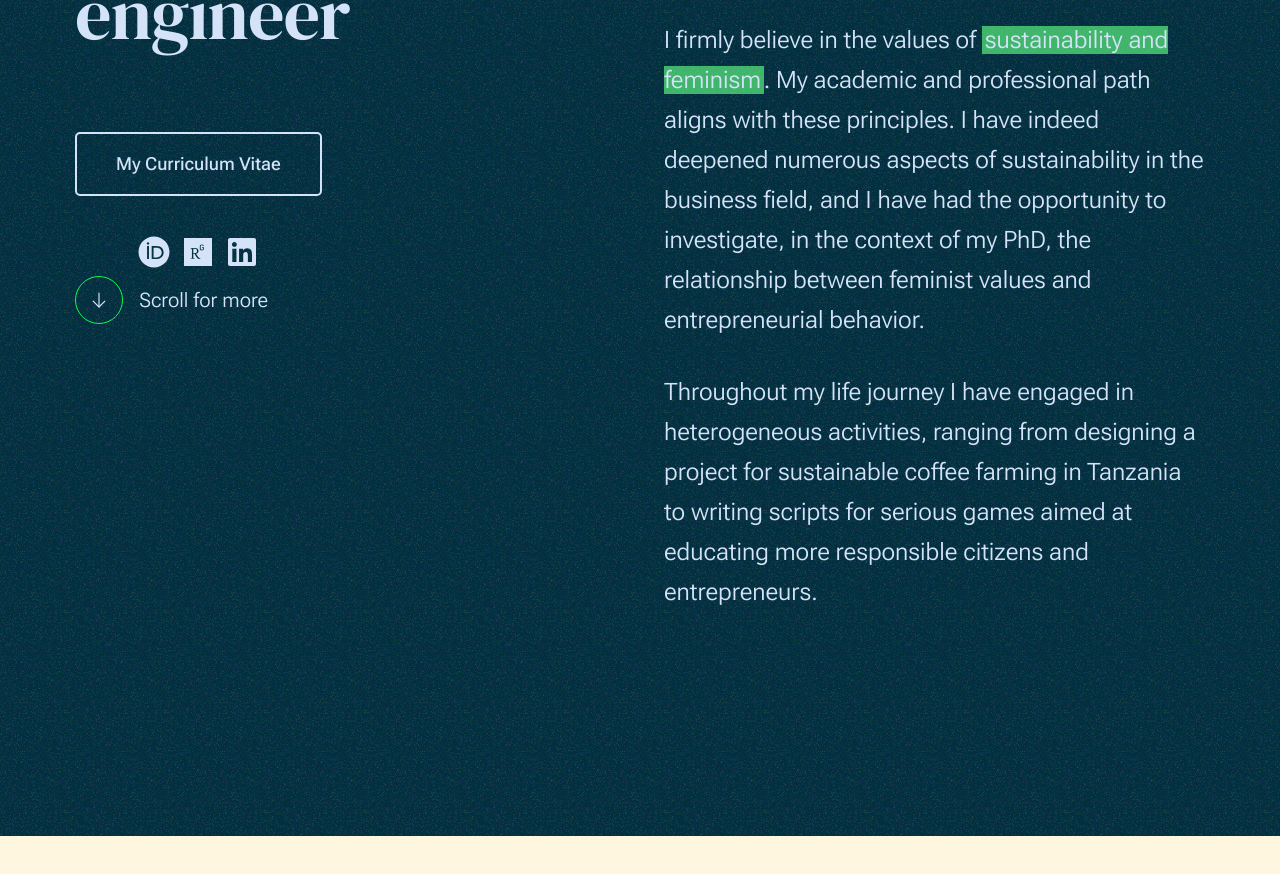
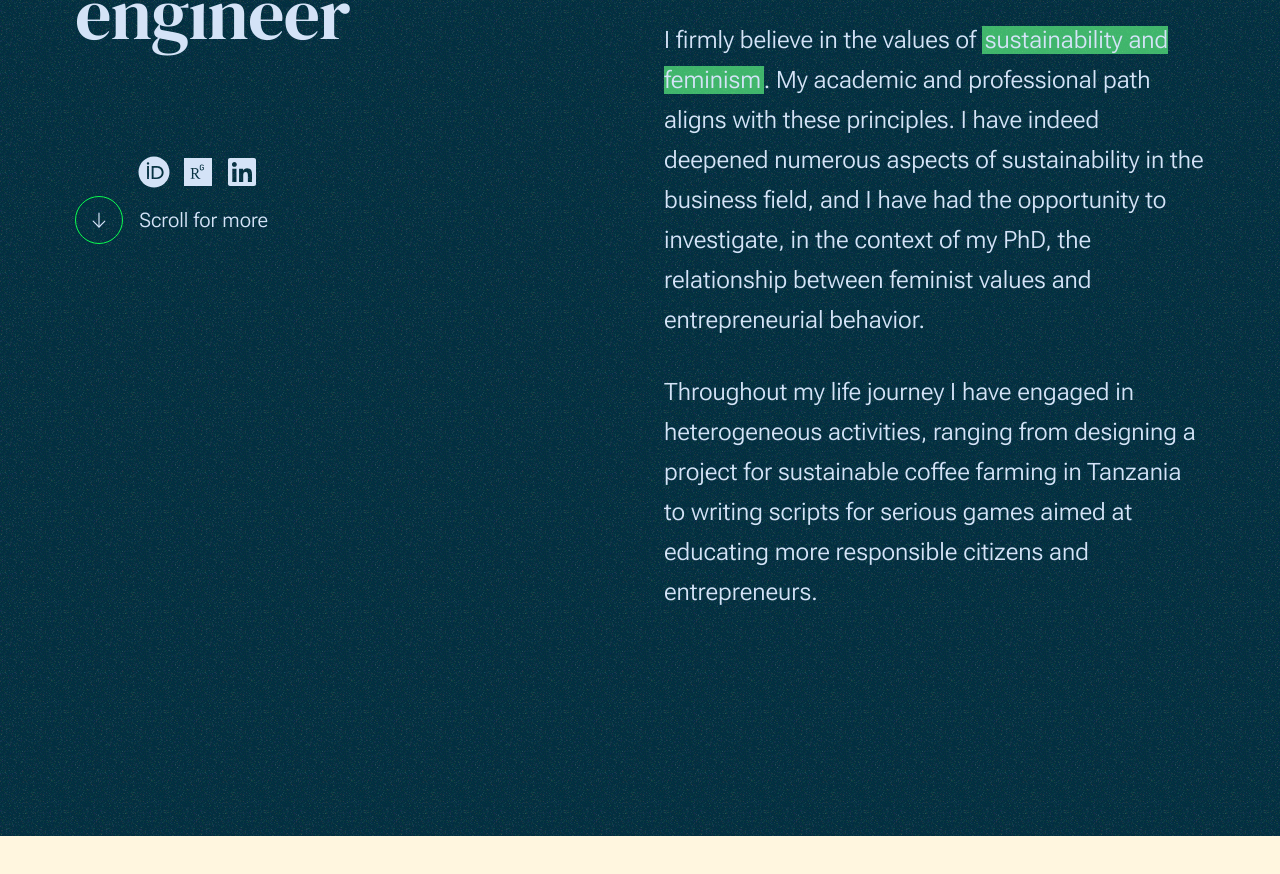
Before and after one commit to francescopaolo-lagrasta/francescopaolo-lagrasta.github.io, a plain HTML site: page index.html in a window 1280 px wide. Shown: the part 1340-2214 px from the top of the page. Drawn offline with nearby package versions, Linux system fonts and the light colour scheme.

Commit message:
Updating CV

```diff
--- a/index.html
+++ b/index.html
@@ -162,7 +162,7 @@
                         </div> <!-- end s-about__content-main -->
 
                         <div class="s-about__content-btn grid-section-split__bottom">
-                            <a href="/CV.pdf" class="btn btn--stroke u-fullwidth">My Curriculum Vitae</a>
+                            <!-- <a href="/CV.pdf" class="btn btn--stroke u-fullwidth">My Curriculum Vitae</a> -->
 
                             <ul class="s-about__social social-list">
                                 <li>
```
